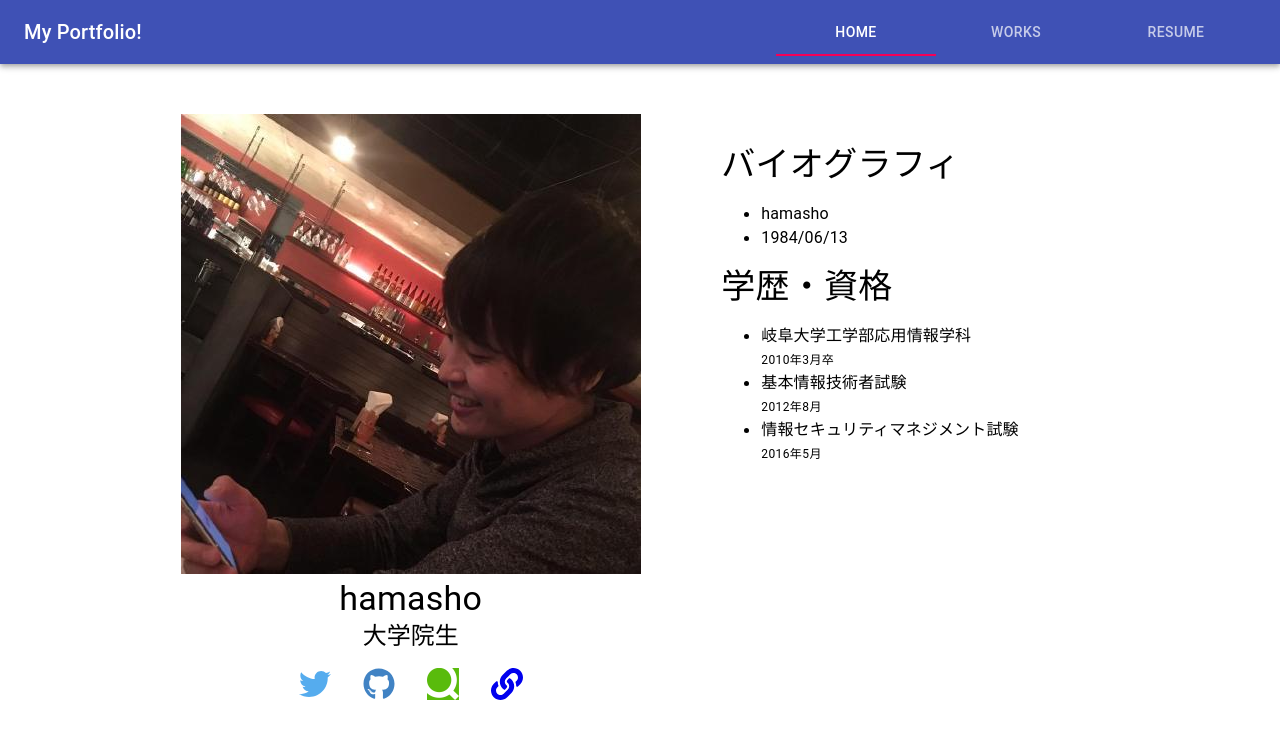
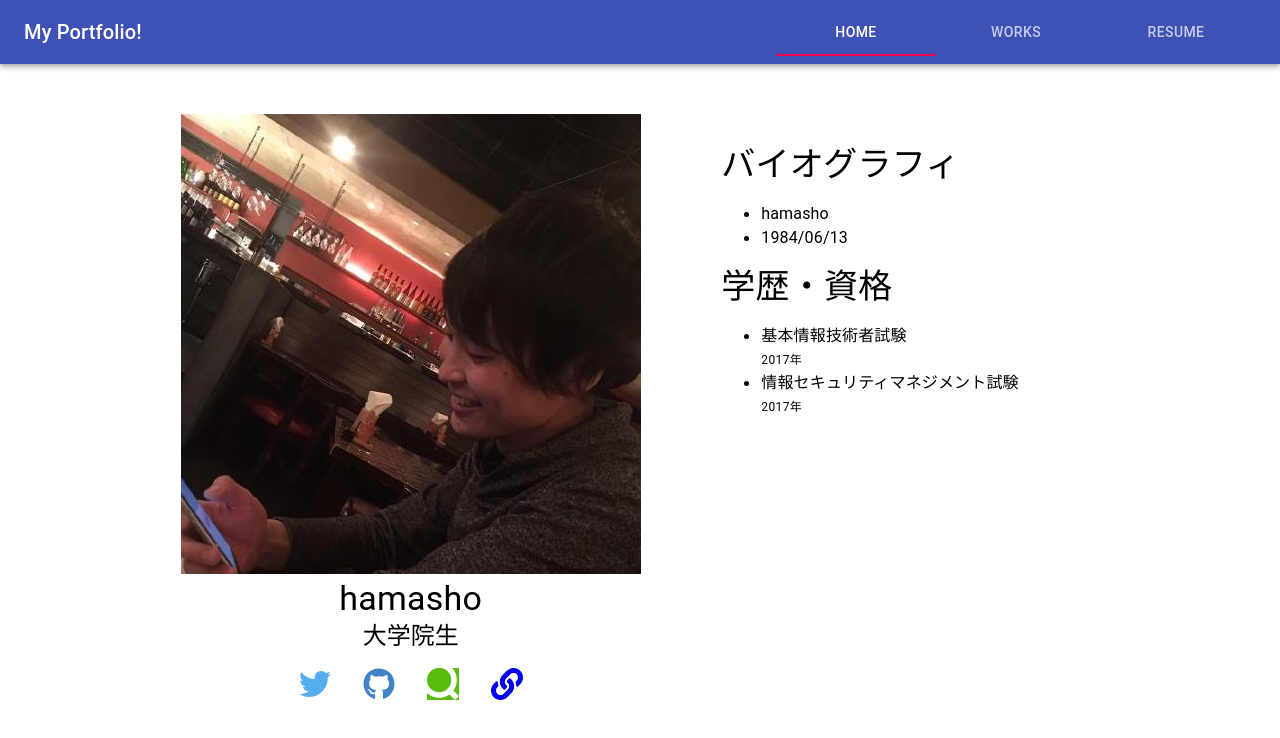
Before and after one commit to Pot-8-Os/Portfolio-Sample, a React (Create React App) app: page / in a window 1280 px wide. Shown: the top 738 px of the page. Built offline with nearby package versions, Linux system fonts and the light colour scheme.

Commit message:
From codesandbox Update Biography.tsx

```diff
--- a/src/pages/HomeComponent/Biography.tsx
+++ b/src/pages/HomeComponent/Biography.tsx
@@ -33,20 +33,12 @@ export default function Biography() {
         <Box>
           <ul>
             <li>
-              <Typography variant="body1">
-                岐阜大学工学部応用情報学科
-              </Typography>
-              <Typography variant="caption">2010年3月卒</Typography>
+              <Typography variant="body1">基本情報技術者試験</Typography>
+              <Typography variant="caption">2017年</Typography>
             </li>
             <li>
-              <Typography variant="body1">基本情報技術者試験</Typography>
-              <Typography variant="caption">2012年8月</Typography>
-            </li>
-            <li>
-              <Typography variant="body1">
-                情報セキュリティマネジメント試験
-              </Typography>
-              <Typography variant="caption">2016年5月</Typography>
+              <Typography variant="body1">情報セキュリティマネジメント試験</Typography>
+              <Typography variant="caption">2017年</Typography>
             </li>
           </ul>
         </Box>
```
